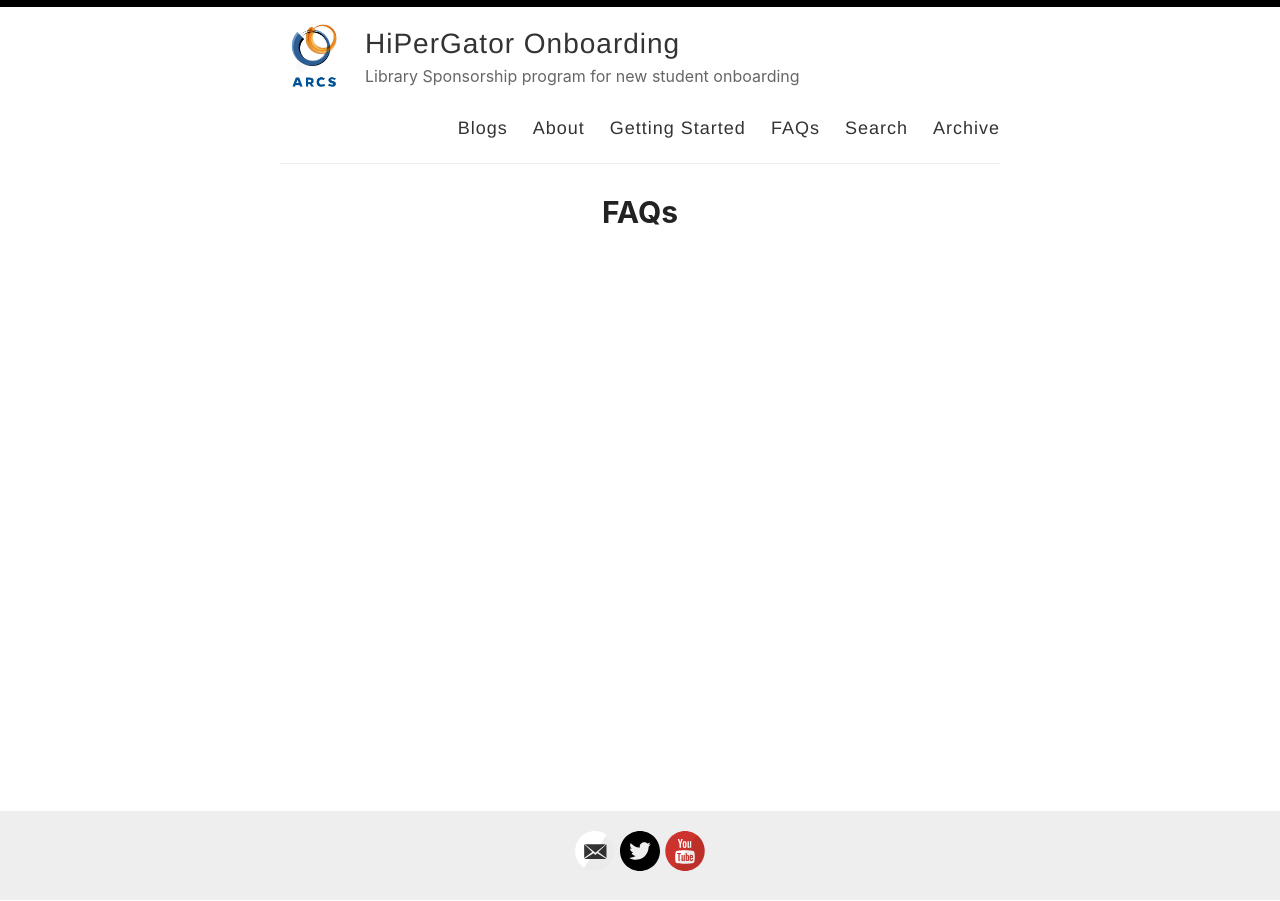
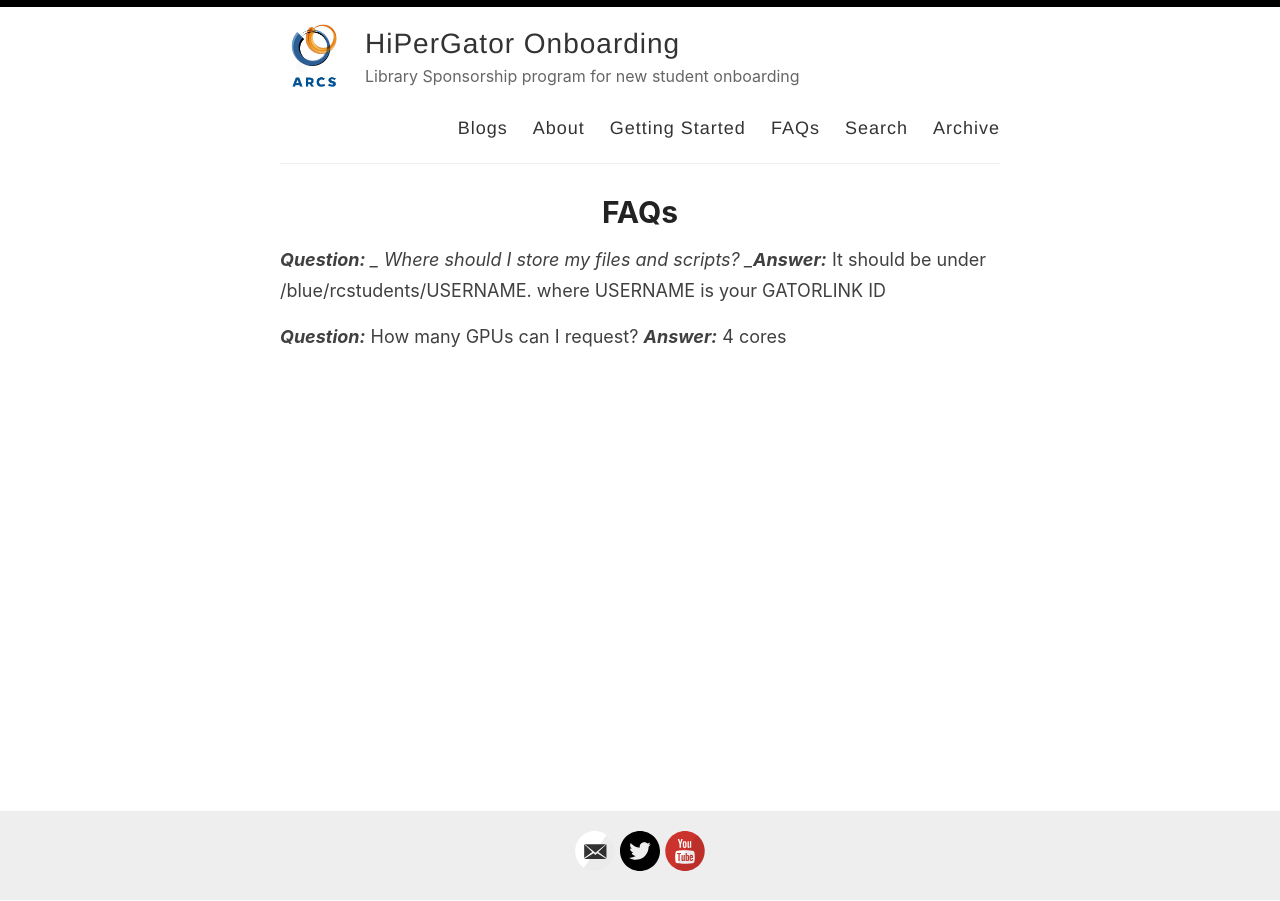
Before and after one commit to NatyaHans/HiPerGatorOnboarding, a Jekyll site: the page built from _pages/FAQs.md, in a window 1280 px wide. Built offline with Jekyll 4.4.1, drawn with Linux system fonts in a browser that asks for light colours.

Commit message:
Update FAQs.md

```diff
--- a/_pages/FAQs.md
+++ b/_pages/FAQs.md
@@ -3,3 +3,9 @@ layout: page
 title: FAQs
 permalink: /faqs/
 ---
+
+_**Question:** _ Where should I store my files and scripts?
+_**Answer:**_ It should be under /blue/rcstudents/USERNAME. where USERNAME is your GATORLINK ID
+
+_**Question:**_ How many GPUs can I request?
+_**Answer:**_ 4 cores
```
